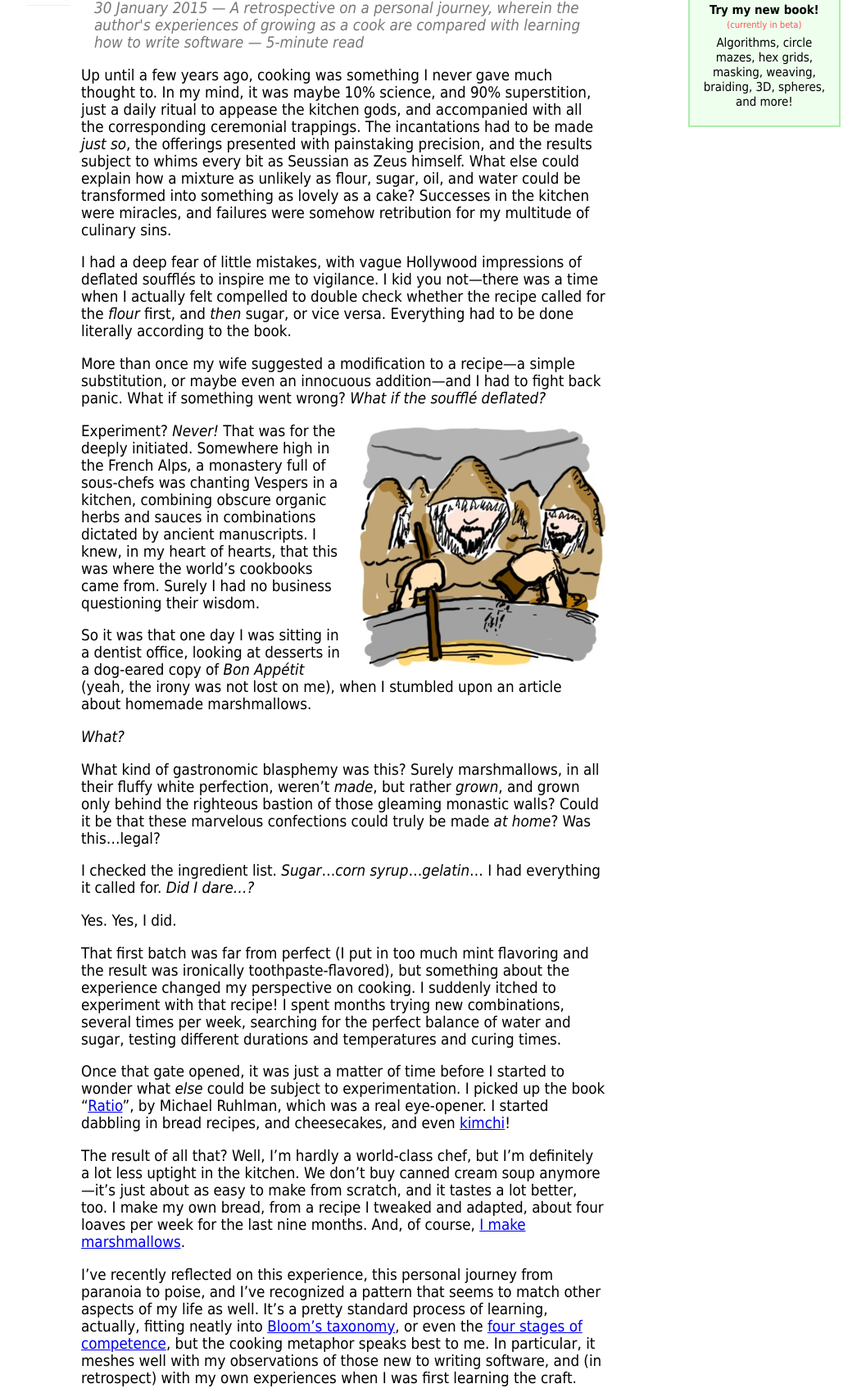
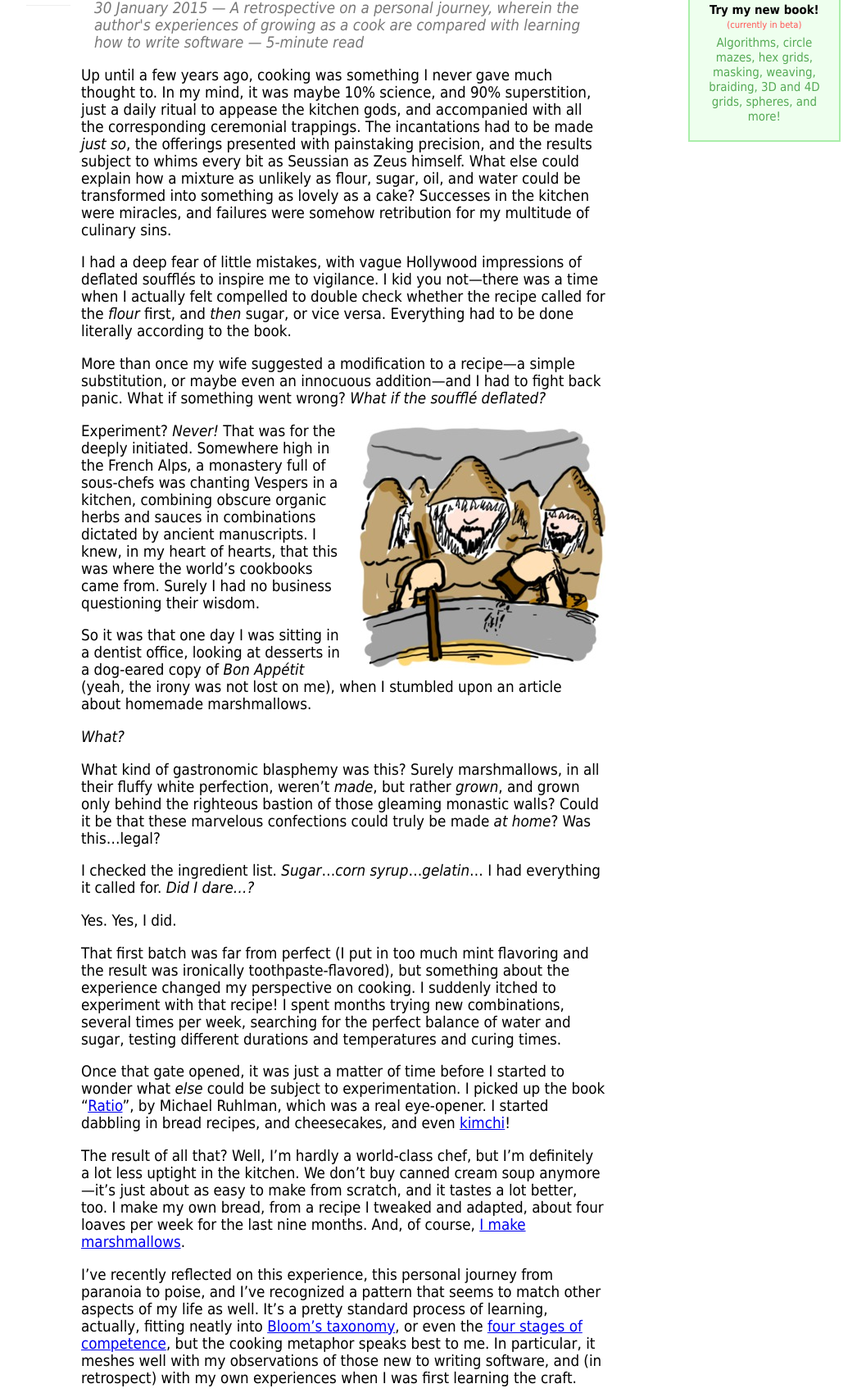
Before and after one commit to jamis/buckblog, a Jekyll site: the page built from index.html, in a window 1280 px wide, cut to the strip 221-1920 px from the top of the page. Shown: the whole strip at 82% size, without its empty margins (221-1278 px from the left). Built offline with Jekyll 4.4.1, drawn with Linux system fonts in a browser that asks for light colours; Markdown is read by kramdown in place of the engine named in the settings.

Commit message:
more tweaking, also cache bust the CSS assets

```diff
--- a/_includes/maze_book.html
+++ b/_includes/maze_book.html
@@ -4,5 +4,5 @@
 </iframe>
   <p class="exhortation">Try my new book!</p>
   <p class="caveat">(currently in beta)</p>
-  <p>Algorithms, circle mazes, hex grids, masking, weaving, braiding, 3D, spheres, and more!</p>
+  <p>Algorithms, circle mazes, hex grids, masking, weaving, braiding, 3D and 4D grids, spheres, and more!</p>
 </div>
--- a/_layouts/default.html
+++ b/_layouts/default.html
@@ -3,9 +3,9 @@
 <head>
   <title>{{ site.name }}</title>
   <meta charset="UTF-8" />
-  <link href="/stylesheets/styles.css" rel="stylesheet" type="text/css" />
-  <link href="/stylesheets/maze.css" rel="stylesheet" type="text/css" />
-  <link href="/stylesheets/syntax-legacy.css" rel="stylesheet" type="text/css" />
+  <link href="/stylesheets/styles.css?v1" rel="stylesheet" type="text/css" />
+  <link href="/stylesheets/maze.css?v1" rel="stylesheet" type="text/css" />
+  <link href="/stylesheets/syntax-legacy.css?v1" rel="stylesheet" type="text/css" />
   <link rel="alternate" type="application/rss+xml" title="The Buckblog Feed" href="http://feeds.feedburner.com/buckblog" />
 
   <script type="text/javascript" src="/javascripts/prototype.js"></script>
--- a/stylesheets/styles.css
+++ b/stylesheets/styles.css
@@ -341,10 +341,12 @@
 .ad p {
   margin-top: 2pt;
   margin-bottom: 5pt;
+  color: #5a5;
 }
 
 p.exhortation {
   font-weight: bold;
+  color: black;
 }
 
 p.caveat {
```
